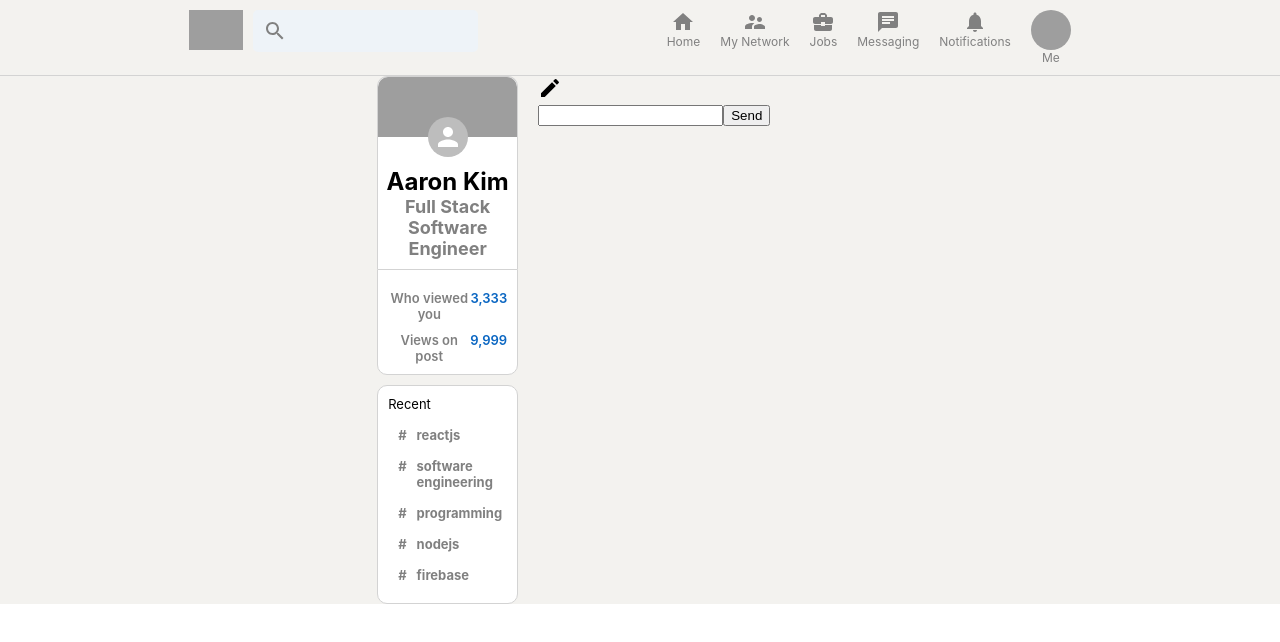
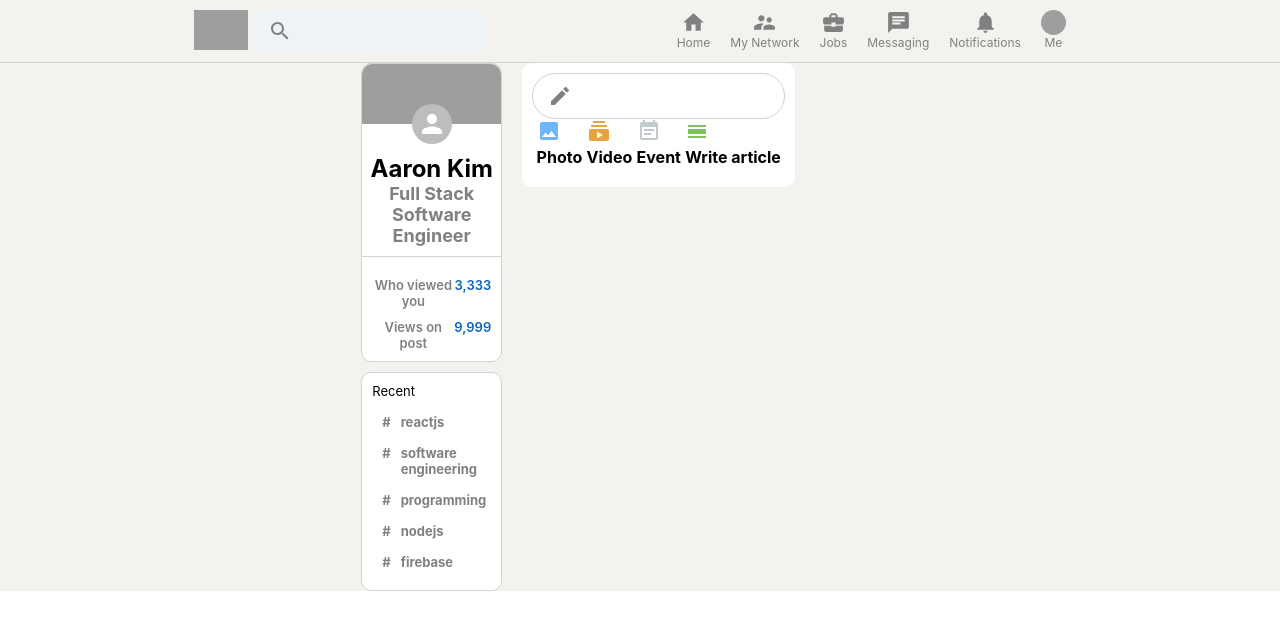
Before and after one commit to farmology/linkedin, a React (Create React App) app: page / in a window 1280 px wide. Shown: the top 642 px of the page. Built offline with nearby package versions, Linux system fonts and the light colour scheme; grey boxes are pictures that could not be loaded.

Commit message:
Create input options for top of feed

```diff
--- a/src/Feed.css
+++ b/src/Feed.css
@@ -1,4 +1,45 @@
 .feed {
     flex: 0.6;
     margin: 0 20px;
+
 }
+
+.feed__inputContainer {
+    background-color: white;
+    padding: 10px;
+    padding-bottom: 20px;
+    border-radius: 10px;
+    margin-bottom: 20px;
+}
+
+.feed__input {
+    border: 1px solid lightgray;
+    border-radius: 30px;
+    display: flex;
+    padding: 10px;
+    color: gray;
+    padding-left: 15px;
+}
+
+.feed__input > form {
+    display: flex;
+    width: 100%;
+
+}
+
+.feed__input > form > input {
+    border: none;
+    flex: 1;
+    margin-left: 10px;
+    outline-width: 0;
+    font-weight: 600;
+}
+
+.feed__input > form > button {
+    display: none;
+}
+
+.feed__inputOptions {
+    display: flex;
+    justify-content: space-evenly;
+}
--- a/src/Feed.js
+++ b/src/Feed.js
@@ -1,6 +1,11 @@
 import React from 'react'
 import './Feed.css'
 import CreateIcon from '@mui/icons-material/Create';
+import InputOption from './InputOption';
+import ImageIcon from '@mui/icons-material/Image';
+import SubscriptionsIcon from '@mui/icons-material/Subscriptions';
+import EventNoteIcon from '@mui/icons-material/EventNote';
+import CalendarViewDayIcon from '@mui/icons-material/CalendarViewDay';
 
 function Feed() {
   return (
@@ -10,9 +15,15 @@
                 <CreateIcon />
                 <form>
                     <input type='text'/>
-                    <button type='submitt'>Send</button>
+                    <button type='submit'>Send</button>
                 </form>
             </div>
+          <div className="feed__inputOptions">
+            <InputOption Icon={ImageIcon} title='Photo' color='#70B5F9'/>
+            <InputOption Icon={SubscriptionsIcon} title='Video' color='#E7A33E'/>
+            <InputOption Icon={EventNoteIcon} title='Event' color='#C0CBCD'/>
+            <InputOption Icon={CalendarViewDayIcon} title='Write article' color='#7FC15E'/>
+          </div>
         </div>
     </div>
   )
--- a/src/HeaderOption.css
+++ b/src/HeaderOption.css
@@ -13,8 +13,8 @@
 
 .headerOption__icon {
     object-fit: contain;
-    height: 25px;
-    width: 25px;
+    height: 25px !important;
+    width: 25px !important;
 }
 
 .headerOption__title {
--- /dev/null
+++ b/src/InputOption.css
@@ -0,0 +1,3 @@
+.inputOption {
+
+}
--- /dev/null
+++ b/src/InputOption.js
@@ -0,0 +1,13 @@
+import React from 'react';
+import './InputOption.css';
+
+function InputOption({ Icon, title, color }) {
+  return (
+    <div className='inputOption'>
+        <Icon style={{color: color}} />
+        <h4>{title}</h4>
+    </div>
+  )
+}
+
+export default InputOption
```
